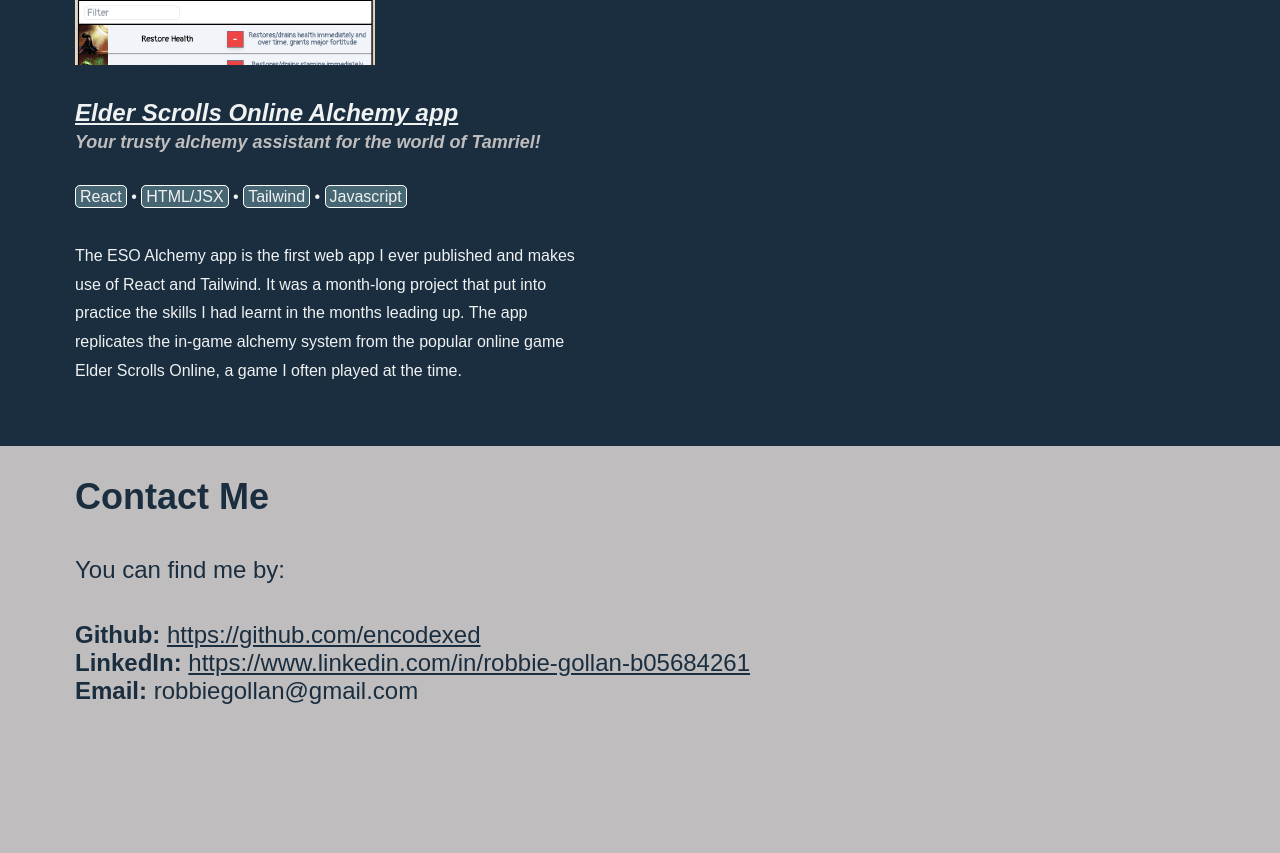
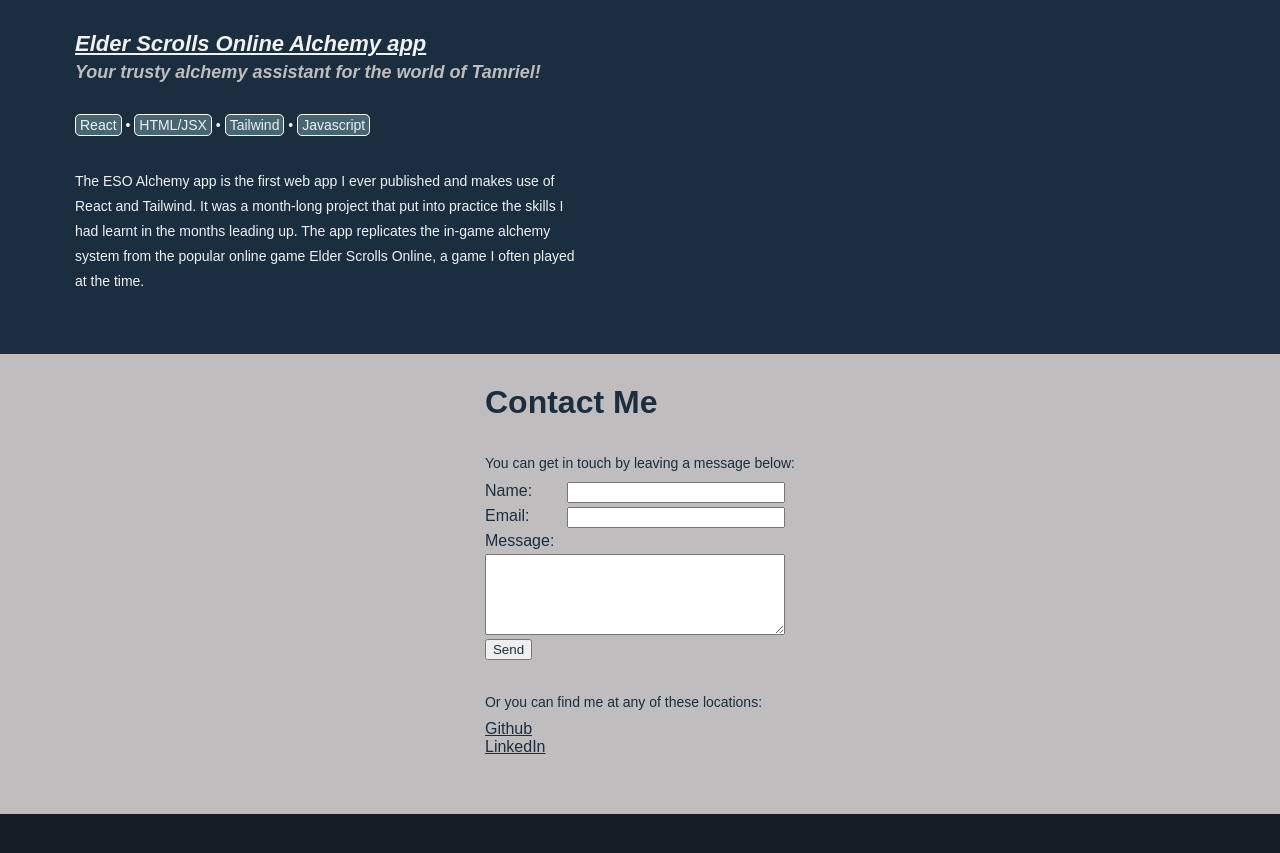
Before and after one commit to encodexed/portfolio, a plain HTML site: page index.html in a window 1280 px wide. Shown: the part 1447-2300 px from the top of the page. After the commit the page ends 2261 px from the top, so only its background shows below. Drawn offline with Linux system fonts and the light colour scheme; a web font is replaced by a local one.

Commit message:
fixes some styles, not all

```diff
--- a/index.html
+++ b/index.html
@@ -37,7 +37,7 @@
 		<main>
 			<section class="about" id="aboutSection">
 				<div class="about__container">
-					<h2>Hey, I'm Robbie</h2>
+					<h1>Hey, I'm Robbie</h1>
 					<div class="about__content">
 						<div class="about__content__img-container">
 							<img
@@ -74,7 +74,7 @@
 					<div class="skills__cards">
 						<div>
 							<h3>I'm great at...</h3>
-							<p>
+							<p class="skills__cards__highlighted-skills">
 								<span class="highlighted-skill">Javascript</span>
 								• <span class="highlighted-skill">HTML/JSX</span> •
 								<span class="highlighted-skill">CSS/Sass</span>
@@ -95,7 +95,7 @@
 						</div>
 						<div>
 							<h3>I'm getting better at...</h3>
-							<p>
+							<p class="skills__cards__highlighted-skills">
 								<span class="highlighted-skill">React</span>
 								• <span class="highlighted-skill">Express</span> •
 								<span class="highlighted-skill">SQL</span>
@@ -114,7 +114,7 @@
 						</div>
 						<div>
 							<h3>I'm learning...</h3>
-							<p>
+							<p class="skills__cards__highlighted-skills">
 								<span class="highlighted-skill">Typescript</span>
 								• <span class="highlighted-skill">Java</span>
 							</p>
@@ -135,6 +135,7 @@
 					<h2>Projects</h2>
 					<div class="projects__flex-display">
 						<div class="projects__eso">
+							<div class="projects__eso__headings">
 								<img
 									src="./images/eso-3.png"
 									alt="A screenshot of the main page from my ESO app"
@@ -143,13 +144,14 @@
 									><h3>Elder Scrolls Online Alchemy app</h3></a
 								>
 								<h4>Your trusty alchemy assistant for the world of Tamriel!</h4>
-							<p>
+								<p class="projects__eso__highlighted-skills">
 									<span class="highlighted-skill">React</span>
 									• <span class="highlighted-skill">HTML/JSX</span> •
 									<span class="highlighted-skill">Tailwind</span> •
 									<span class="highlighted-skill">Javascript</span>
 								</p>
-							<p>
+							</div>
+							<p class="projects__eso__body-text">
 								The ESO Alchemy app is the first web app I ever published and
 								makes use of React and Tailwind. It was a month-long project
 								that put into practice the skills I had learnt in the months
@@ -164,29 +166,50 @@
 
 			<section class="contact" id="contactSection">
 				<div class="contact__container">
+					<div>
 						<h2>Contact Me</h2>
+						<div>
+							<p>You can get in touch by leaving a message below:</p>
+							<form
+								class="contact__form"
+								action="https://formspree.io/f/maygjgoo"
+								method="POST"
+							>
+								<div>
+									<label for="name"> Name: </label>
+									<input id="name" type="name" name="name" />
+								</div>
+								<div>
+									<label for="email"> Email: </label>
+									<input id="email" type="email" name="email" />
+								</div>
+								<div>
+									<label for="message"> Message: </label>
+								</div>
+								<textarea
+									id="message"
+									name="message"
+									cols="37"
+									rows="5"
+								></textarea>
+								<div>
+									<button type="submit">Send</button>
+								</div>
+							</form>
+						</div>
 						<div class="contact__links">
-						<p>You can find me by:</p>
+							<p>Or you can find me at any of these locations:</p>
 							<ul>
 								<li>
-								Github:
-								<a href="https://github.com/encodexed" target="_blank"
-									>https://github.com/encodexed</a
-								>
+									<a href="https://github.com/encodexed/">Github </a>
 								</li>
 								<li>
-								LinkedIn:
-								<a
-									href="https://www.linkedin.com/in/robbie-gollan-b05684261/"
-									target="_blank"
-									>https://www.linkedin.com/in/robbie-gollan-b05684261</a
-								>
-							</li>
-							<li>
-								Email:
-								<span style="font-weight: 200">robbiegollan@gmail.com</span>
+									<a href="https://www.linkedin.com/in/robbie-gollan-b05684261/"
+										>LinkedIn
+									</a>
 								</li>
 							</ul>
+						</div>
 					</div>
 				</div>
 			</section>
--- a/styles/partials/base.scss
+++ b/styles/partials/base.scss
@@ -17,9 +17,9 @@ $brand-col5: #161d26;
 
 // Font-size
 
-$h1-size: 48px;
-$h2-size: 36px;
-$h3-size: 24px;
+$h1-size: 40px;
+$h2-size: 32px;
+$h3-size: 22px;
 $h4-size: 18px;
 $h5-size: 16px;
 
--- a/styles/styles.scss
+++ b/styles/styles.scss
@@ -4,7 +4,6 @@
 	margin: 0;
 	color: base.$brand-col1;
 	font-family: "Proza Libre", sans-serif;
-	font-weight: 400;
 }
 
 body {
@@ -14,6 +13,17 @@ body {
 p {
 	line-height: 1.8;
 	margin-bottom: base.$para-margins;
+	font-size: 14px;
+}
+
+h1 {
+	font-size: base.$h1-size;
+	font-weight: bold;
+	margin-bottom: base.$title-margins;
+
+	@media screen and (max-width: 768px) {
+		text-align: center;
+	}
 }
 
 h2 {
@@ -215,6 +225,10 @@ nav {
 		& > div:nth-child(3) {
 			margin-right: 0px;
 		}
+
+		&__highlighted-skills {
+			line-height: 2;
+		}
 	}
 }
 
@@ -304,6 +318,12 @@ nav {
 
 		&__eso {
 			width: auto;
+
+			&__headings {
+				display: flex;
+				flex-direction: column;
+				align-items: center;
+			}
 		}
 
 		&__gallery img {
@@ -328,24 +348,40 @@ nav {
 	}
 
 	&__container {
+		display: flex;
+		justify-content: center;
 		margin-left: base.$side-gutter;
 		margin-right: base.$side-gutter;
 		max-width: base.$content-max-width;
 		width: 100%;
+
+		& p {
+			margin-bottom: 5px;
+		}
 	}
 
-	&__links {
-		font-size: 24px;
+	&__form {
+		max-width: 300px;
+		margin-bottom: base.$para-margins;
 
-		& ul {
-			margin-top: base.$para-margins;
-			list-style-type: none;
-			padding-left: 0px;
+		& div {
+			display: flex;
+			justify-content: space-between;
+			margin-bottom: 4px;
 
-			& li {
-				font-weight: bold;
+			& input {
+				width: 70%;
 			}
 		}
+
+		& textarea {
+			width: 98%;
+		}
+	}
+
+	&__links ul {
+		list-style-type: none;
+		padding: 0;
 	}
 }
 
@@ -355,9 +391,5 @@ nav {
 			margin-left: base.$side-gutter-sm;
 			margin-right: base.$side-gutter-sm;
 		}
-
-		&__links {
-			font-size: 18px;
-		}
 	}
 }
```
Also changed, not shown: styles/styles.css, 1 other file. Lines whose indentation alone changed are shown as unchanged.
